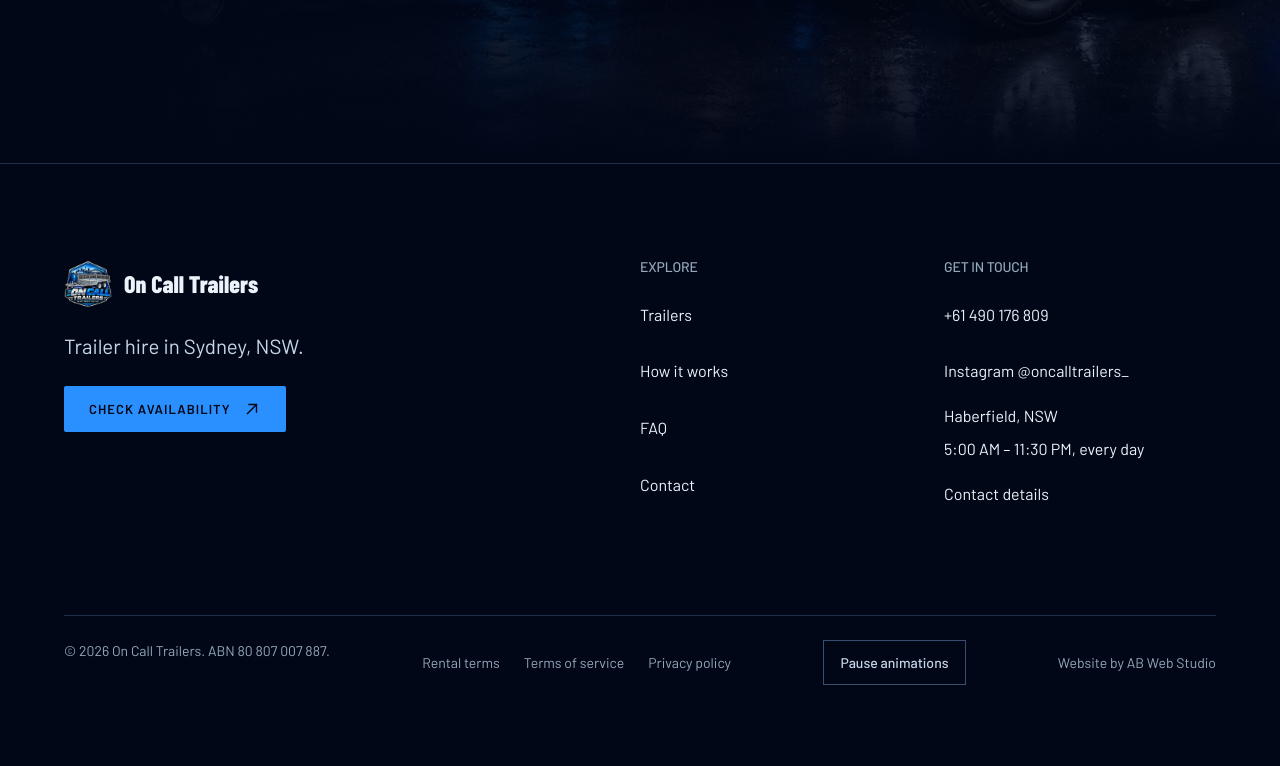
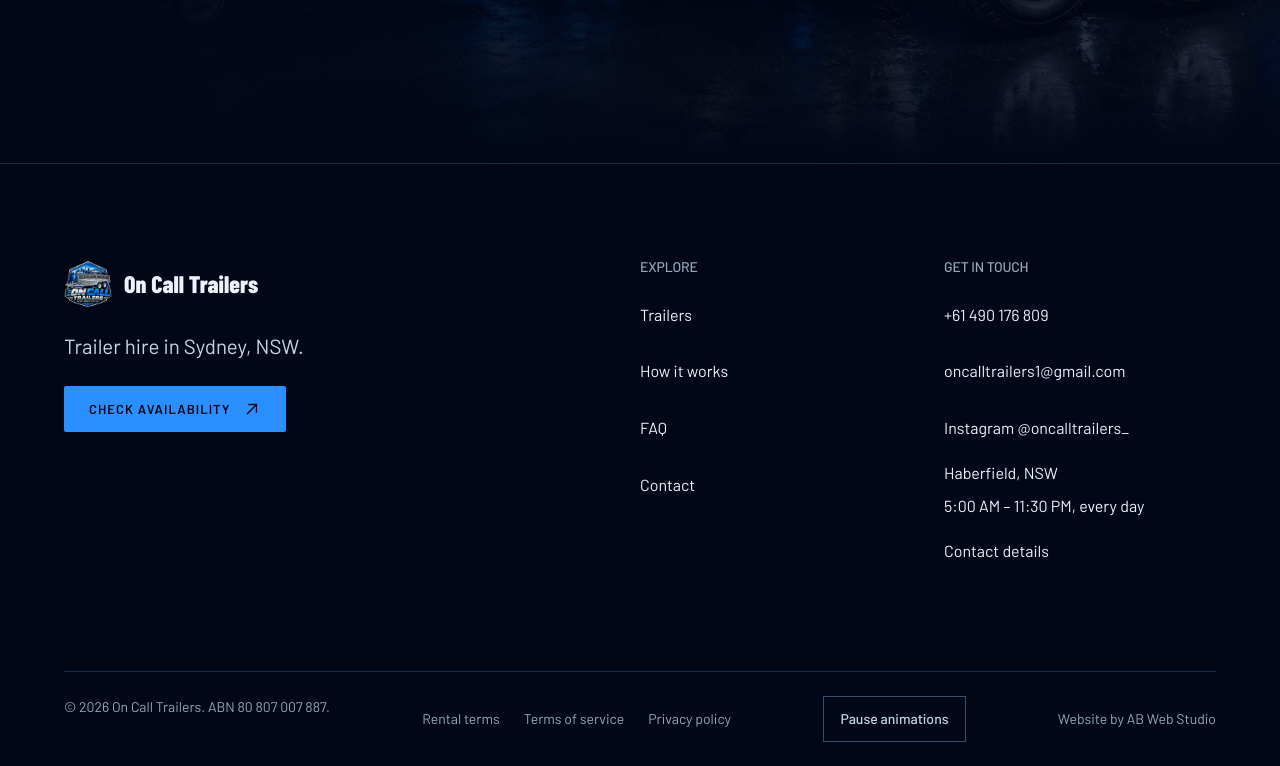
Before and after one commit to abubakerasif202/oncalltrailers, a Next.js app: page / in a window 1280 px wide. Shown: the part 6738-7504 px from the top of the page. Built offline with nearby package versions, Linux system fonts and the light colour scheme; no server answers.

Commit message:
feat: add business contact email

```diff
--- a/src/data/site.ts
+++ b/src/data/site.ts
@@ -1,4 +1,4 @@
-// Null fields are hidden on the site. Still missing from the owner: email, street pickup address, support hours.
+// Null fields are hidden on the site. Still missing from the owner: street pickup address, support hours.
 export interface SiteInfo {
   name: string;
   tagline: string;
@@ -19,7 +19,7 @@ export const site: SiteInfo = {
   region: 'Sydney, NSW',
   phone: '+61 490 176 809',
   abn: '80 807 007 887',
-  email: null,
+  email: 'oncalltrailers1@gmail.com',
   pickupAddress: null,
   /** Suburb only: the listing publishes no street address. */
   pickupSuburb: 'Haberfield, NSW',
```
